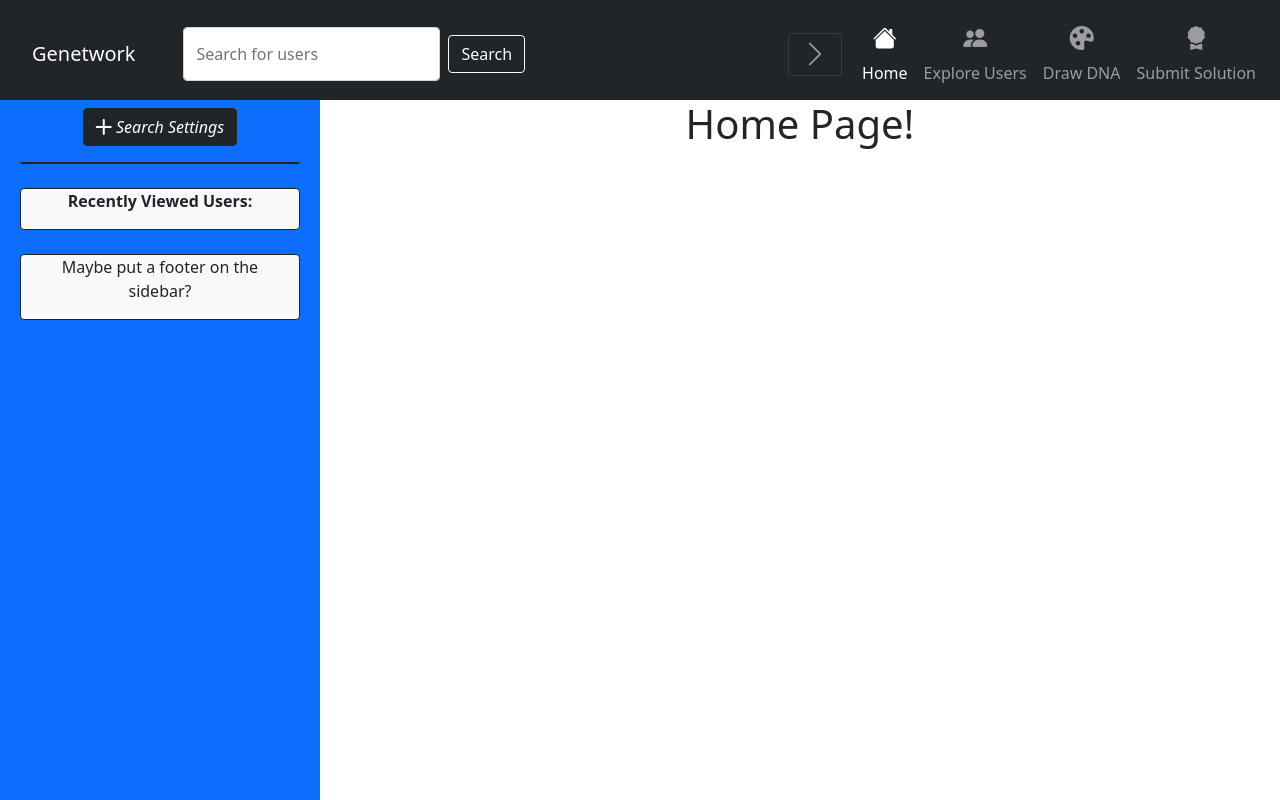
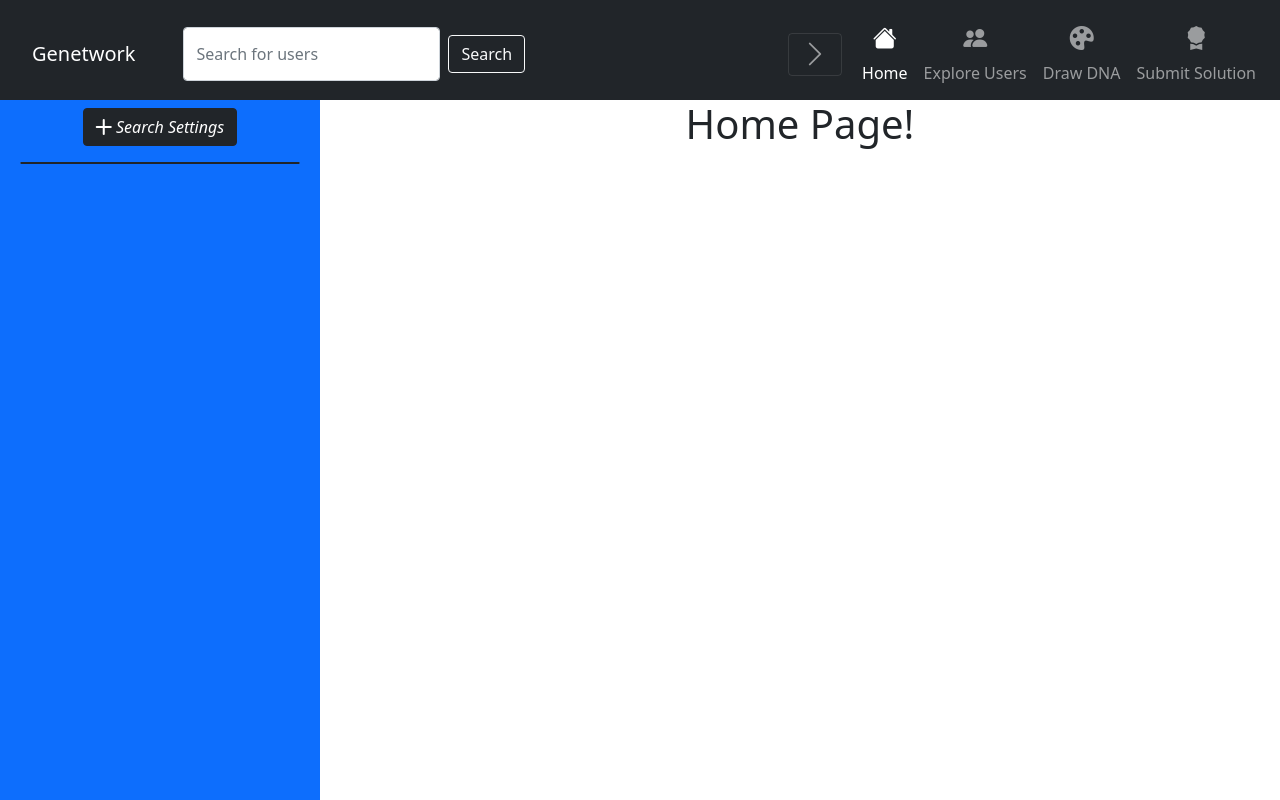
Before and after one commit to CiniMinis/workshop-project, a Flask app: page / in a window 1280 px wide. Run offline with Flask 2, Linux system fonts and the light colour scheme; parts of the project's set-up code (start-up, migrations or seed data) failed here and were passed over.

Commit message:
Updated Sidebar Layout

```diff
--- a/app/static/main.css
+++ b/app/static/main.css
@@ -6,9 +6,9 @@ canvas.avatar {
     height: 200px;
 }
 
-canvas.avatar-small {
+canvas.avatar-side {
     width: 100px;
-    height: 100px
+    height: 100px;
 }
 
 canvas.avatar-big {
--- a/app/static/sidebar.js
+++ b/app/static/sidebar.js
@@ -22,10 +22,14 @@ $().ready(()=>{
     for (let i = 0; i < recent_users.length; i++) {
         [user_id, user_name] = recent_users[i];
         $("#sidebarRecentUsers").append(`
-            <canvas class="avatar avatar-small border border-primary" data-user-id='${user_id}'></canvas>
-            <a href="/user/${user_id}">${user_name}</a>
-            <br/>
+            <a href="/user/${user_id}" class="container d-flex justify-content-start align-items-center p-2 m-2 bg-light border rounded border-dark">
+                <canvas class="avatar avatar-side border border-primary me-4" data-user-id='${user_id}'></canvas>
+                <h5>${user_name}</h5>
+                <h3 class="bi bi-clock-history ms-auto m-4"></h3>
+            </a>
         `);
     }
+    stretch_sidebar();  // stretch to fit new users
+
     draw_all_avatars();
 });
--- a/app/views/snippets/sidebar.jinja
+++ b/app/views/snippets/sidebar.jinja
@@ -1,9 +1,9 @@
 {% block sidebar %}
-<div class="container p-2 d-flex flex-column justify-content-center text-center">
+<div class="container p-2 d-flex flex-column text-center">
     <p>
         <button type="button" class="btn btn-dark" id="sidebarSearchSettingsToggler" data-bs-toggle="collapse"
             data-bs-target="#sidebarSearchSettings">
-            <i class="bi bi-chevron-down"> Search Settings</i>
+            <i class="bi"> Search Settings</i>
         </button>
     </p>
     <div class="container bg-light border-dark text-dark border rounded">
@@ -23,22 +23,8 @@
             </div>
         </div>
     </div>
-    <br />
-    <div class="container bg-light border-dark text-dark border rounded">
-        <p>
-            <b>
-                Recently Viewed Users:
-            </b>
-        <p id="sidebarRecentUsers">
+    <div id="sidebarRecentUsers" class="d-flex flex-column align-items-center mt-4 text-dark mh-50">
 
-        </p>
-        </p>
-    </div>
-    <br />
-    <div class="container bg-light border-dark text-dark border rounded">
-        <p>
-            Maybe put a footer on the sidebar?
-        </p>
     </div>
 </div>
 {% endblock %}
```
Also changed, not shown: todo.md (+1 -0 lines).
